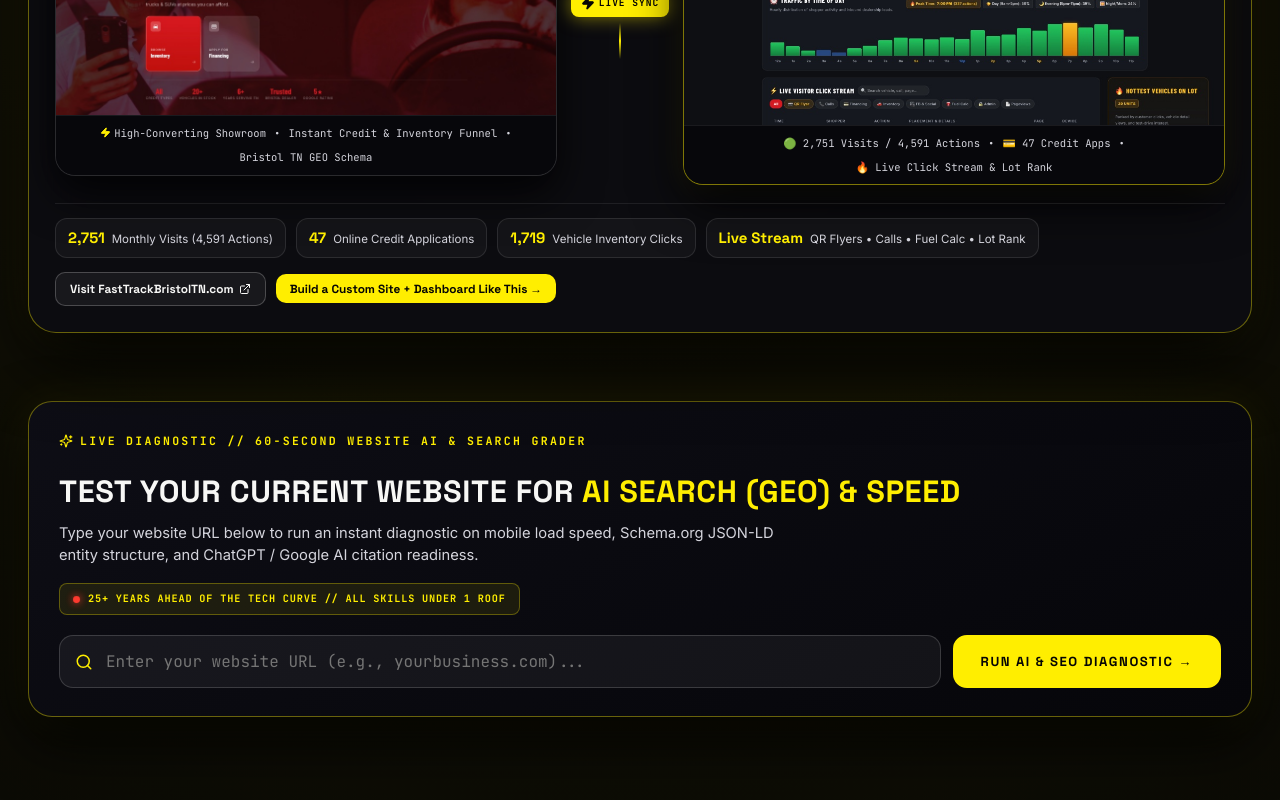
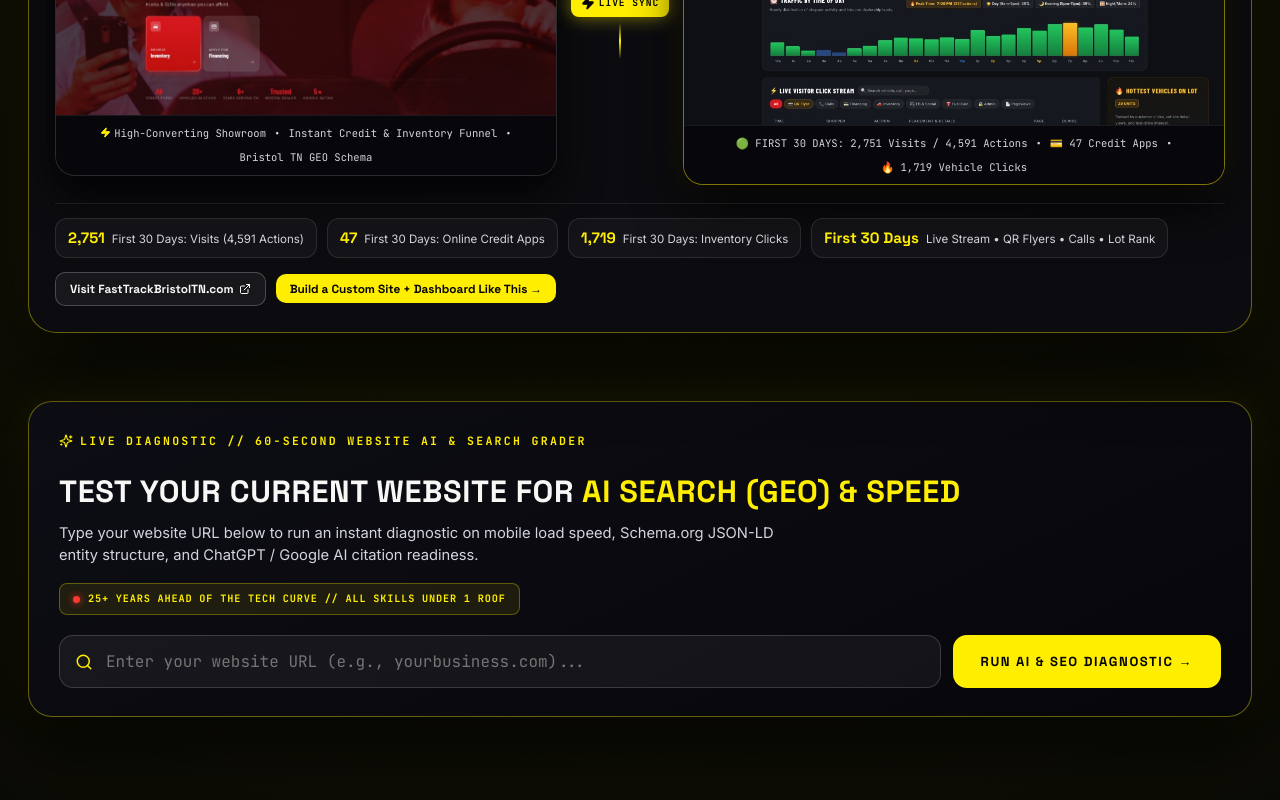
Before and after one commit to wireddigitalus-stack/WIRED, a React (Vite) app: page / in a window 1280 px wide. Shown: the part 2280-3080 px from the top of the page. Built offline with nearby package versions, Linux system fonts and the light colour scheme.

Commit message:
Preface all Fast Track Automotive metrics with First 30 Days

```diff
--- a/src/components/AiSeoDashboardShowcase.jsx
+++ b/src/components/AiSeoDashboardShowcase.jsx
@@ -295,11 +295,11 @@
                       </div>
 
                       <div className="ft-screen-caption-strip">
-                        <span>🟢 2,751 Visits / 4,591 Actions</span>
+                        <span>🟢 FIRST 30 DAYS: 2,751 Visits / 4,591 Actions</span>
                         <span>•</span>
                         <span>💳 47 Credit Apps</span>
                         <span>•</span>
-                        <span>🔥 Live Click Stream &amp; Lot Rank</span>
+                        <span>🔥 1,719 Vehicle Clicks</span>
                       </div>
                     </div>
                   </div>
@@ -373,19 +373,19 @@
                   <div className="ft-kpi-pills-row">
                     <div className="ft-mini-stat">
                       <span className="ft-stat-val">2,751</span>
-                      <span className="ft-stat-lbl">Monthly Visits (4,591 Actions)</span>
+                      <span className="ft-stat-lbl">First 30 Days: Visits (4,591 Actions)</span>
                     </div>
                     <div className="ft-mini-stat">
                       <span className="ft-stat-val">47</span>
-                      <span className="ft-stat-lbl">Online Credit Applications</span>
+                      <span className="ft-stat-lbl">First 30 Days: Online Credit Apps</span>
                     </div>
                     <div className="ft-mini-stat">
                       <span className="ft-stat-val">1,719</span>
-                      <span className="ft-stat-lbl">Vehicle Inventory Clicks</span>
+                      <span className="ft-stat-lbl">First 30 Days: Inventory Clicks</span>
                     </div>
                     <div className="ft-mini-stat">
-                      <span className="ft-stat-val">Live Stream</span>
-                      <span className="ft-stat-lbl">QR Flyers • Calls • Fuel Calc • Lot Rank</span>
+                      <span className="ft-stat-val">First 30 Days</span>
+                      <span className="ft-stat-lbl">Live Stream • QR Flyers • Calls • Lot Rank</span>
                     </div>
                   </div>
 
--- a/src/components/WiredOrbChatbot.jsx
+++ b/src/components/WiredOrbChatbot.jsx
@@ -198,7 +198,7 @@
         reply: `DEEP DIVE // CUSTOM TELEMETRY + 24/7 AI CONCIERGE STACK:\n• ZERO-COOKIE FIRST-PARTY TELEMETRY: Tracks every click, phone tap, vehicle/property view & form action directly into your private /admin dashboard.\n• RAG-TRAINED AI BRAIN: We train your 24/7 bot on your exact inventory, sq ft, pricing rules, and FAQs—zero hallucination.\n• INSTANT SMS/EMAIL DISPATCH: Qualified leads fire straight to your phone in <2 seconds with full conversation transcripts.`,
         subtext: 'Drop your Name + Email/Phone if you want a live Wired Digital demo for your business!',
         chips: [
-          { label: '🚗 FAST TRACK METRICS (2,751+ VISITS)', prompt: 'Show me the exact metrics from the Fast Track Bristol TN live dashboard.', cartridge: 'dash' },
+          { label: '🚗 FAST TRACK (FIRST 30 DAYS: 2,751+ VISITS)', prompt: 'Show me the exact metrics from the Fast Track Bristol TN live dashboard.', cartridge: 'dash' },
           { label: '🏢 TEAM VISION AI ADVISOR PROOF', prompt: 'How does the Team Vision LLC "Ask VISION" 24/7 AI bot qualify tenants?', cartridge: 'dash' },
           { label: '💎 BOUTIQUE PRICING & SCOPE', prompt: 'How does your boutique pricing work and what makes 25+ years under 1 roof different?', cartridge: 'geo' }
         ]
@@ -269,7 +269,7 @@
         service: 'Custom Live Dashboard / 24/7 AI Lead Chatbot',
         details: q
       },
-      reply: `CASE STUDY // FAST TRACK BRISTOL TN (fasttrackbristoltn.com):\nWe engineered both their high-speed public showroom AND their private /admin telemetry command center.\n• LIVE REAL-TIME PROOF: 2,751+ tracked visits • 4,591 visitor actions • 1,719 vehicle clicks • 164 financing clicks • 47 credit applications.\n• LOT DEMAND INTELLIGENCE: Automatically ranks top-clicked vehicles (#1 Jeep Wrangler Unlimited, #2 F-150 XLT) + 70% mobile vs 30% desktop split.\n• DEALER TOOLS BUILT-IN: 1-click printable QR window flyers & instant lead alerts.`,
+      reply: `CASE STUDY // FAST TRACK BRISTOL TN (fasttrackbristoltn.com):\nWe engineered both their high-speed public showroom AND their private /admin telemetry command center.\n• FIRST 30 DAYS LIVE PROOF: In the first 30 days, tracked 2,751+ visits • 4,591 visitor actions • 1,719 vehicle clicks • 164 financing clicks • 47 credit applications.\n• LOT DEMAND INTELLIGENCE: Automatically ranks top-clicked vehicles (#1 Jeep Wrangler Unlimited, #2 F-150 XLT) + 70% mobile vs 30% desktop split.\n• DEALER TOOLS BUILT-IN: 1-click printable QR window flyers & instant lead alerts.`,
       subtext:
         'We can build a custom live command center tailored to your exact industry. Want one? Drop your Name + Email/Phone or explore further:',
       chips: [
--- a/src/data/wiredData.js
+++ b/src/data/wiredData.js
@@ -39,11 +39,11 @@
     badge: 'AI SITE MODERNIZATION + CUSTOM LIVE ADMIN DASHBOARD + GEO/SEO',
     headline: 'High-Velocity Dealership Front-End + Custom Live Telemetry & Lead Admin Dashboard',
     summary:
-      'Designed and modernized from the ground up for Bristol’s premier pre-owned dealership on Volunteer Parkway. Pairs a high-converting mobile showroom with a custom-built real-time Admin Dashboard tracking every visitor click stream, credit app, phone call, QR flyer scan, and hottest vehicle on the lot.',
+      'Designed and modernized from the ground up for Bristol’s premier pre-owned dealership on Volunteer Parkway. In the first 30 days, the platform generated 2,751+ visits, 4,591 visitor actions, 1,719 vehicle clicks, and 47 online credit applications—all tracked live inside their custom Admin Dashboard.',
     metrics: [
-      { value: '2,751+', label: 'Tracked Monthly Visits' },
-      { value: '47 Apps', label: '30-Day Financing Leads' },
-      { value: '1,719', label: 'Vehicle Inventory Clicks' }
+      { value: '2,751+', label: 'First 30 Days: Tracked Visits' },
+      { value: '47 Apps', label: 'First 30 Days: Credit Leads' },
+      { value: '1,719', label: 'First 30 Days: Vehicle Clicks' }
     ],
     features: [
       'Custom Live Admin Dashboard (Real-Time Visitor Click Stream, Sound Alerts & CSV Export)',
@@ -56,8 +56,8 @@
       route: 'fasttrackbristoltn.com + /admin.html',
       status: 'LIVE • BRISTOL, TN',
       kpis: [
-        { label: 'Live Click Stream', val: '4,591 Monthly Actions' },
-        { label: 'Lead Capture', val: '47 Credit Apps + 15 Calls' },
+        { label: 'First 30 Days Actions', val: '4,591 Visitor Actions' },
+        { label: 'First 30 Days Leads', val: '47 Credit Apps + 15 Calls' },
         { label: 'Lot Intelligence', val: '39 Units Ranked Live' }
       ]
     }
```
